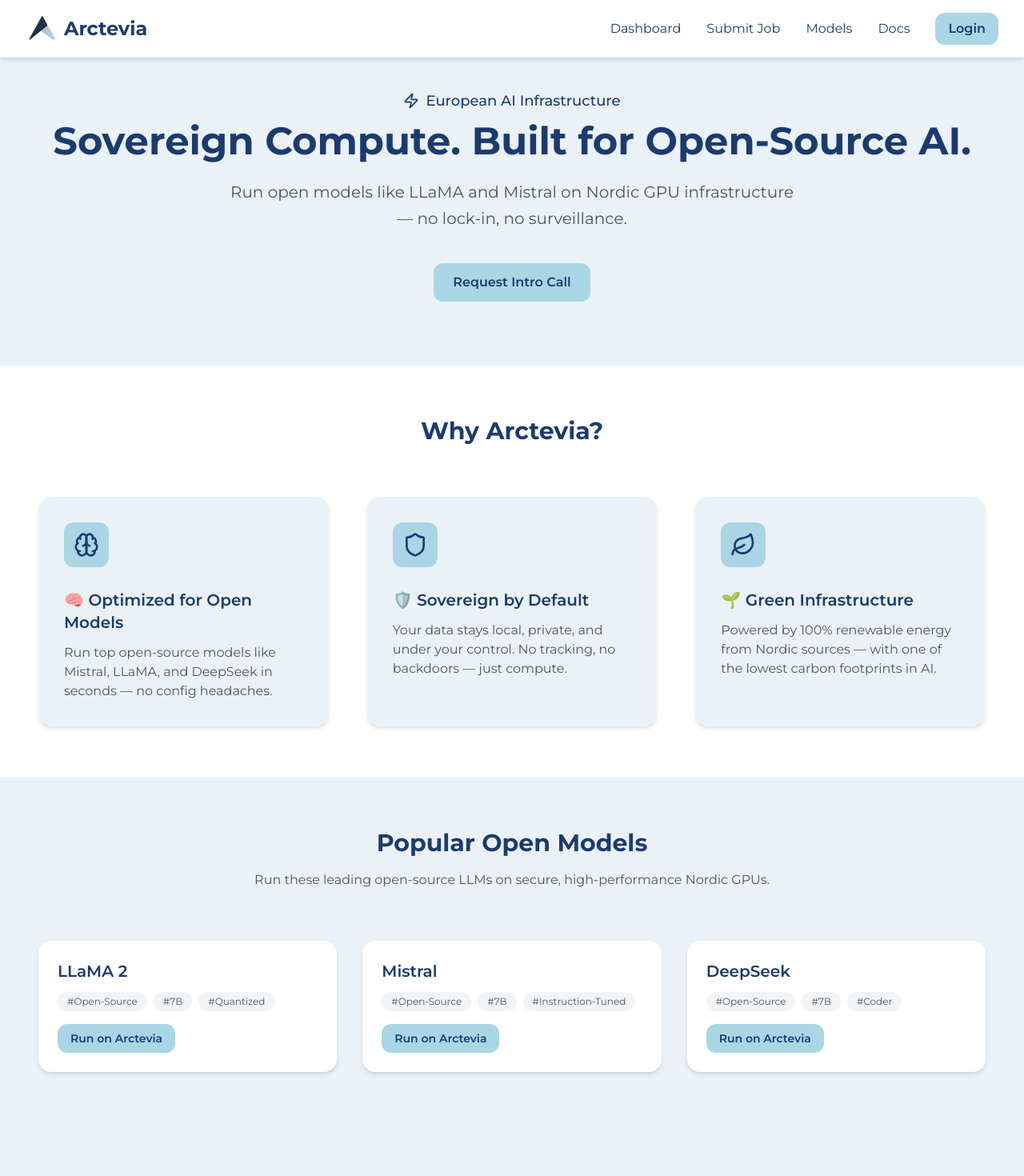
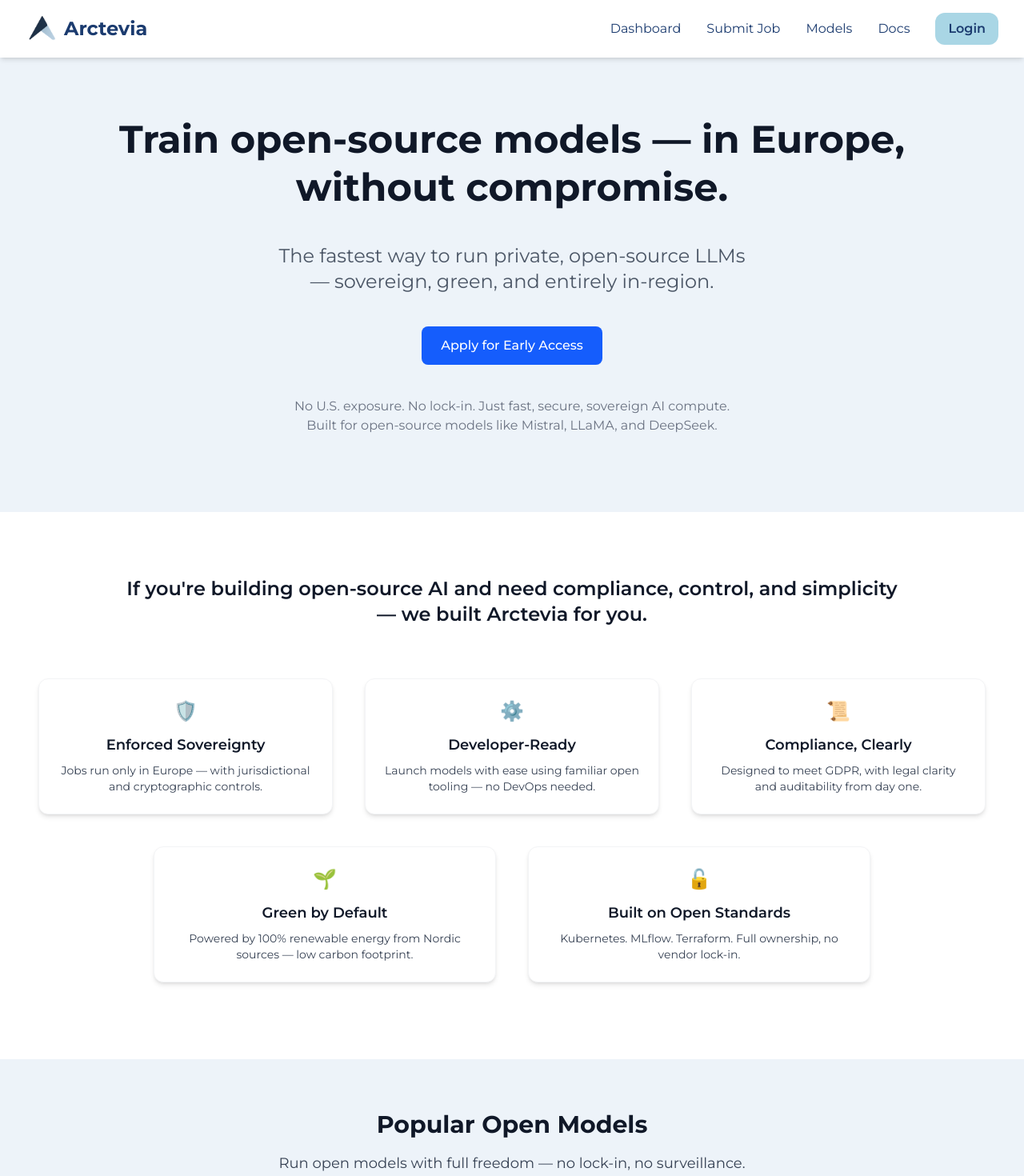
Before and after one commit to Svezzi/Arctevia, a Next.js app: page / in a window 1280 px wide. Shown: the top 1470 px of the page at 80% size. Built offline with nearby package versions, Linux system fonts and the light colour scheme.

Commit message:
Fix ESLint errors causing build failure

```diff
--- a/src/app/blog/page.tsx
+++ b/src/app/blog/page.tsx
@@ -6,7 +6,10 @@ export default function BlogPage() {
       {/* Hero/Header Section */}
       <section className="bg-gradient-to-b from-[#1B3B6F] to-[#2a5ca3] text-white py-16">
         <div className="max-w-5xl mx-auto px-6 text-center">
-          <h1 className="text-4xl md:text-5xl font-bold mb-6">Arctevia Blog</h1>
+          <h1 className="text-4xl md:text-5xl font-bold text-[#1B3B6F] mb-6">Coming Soon</h1>
+          <p className="text-xl md:text-2xl text-gray-700 max-w-3xl mx-auto">
+            Our blog is under construction. Check back soon for updates, insights, and news about Arctevia&apos;s progress!
+          </p>
         </div>
       </section>
 
--- a/src/app/page.tsx
+++ b/src/app/page.tsx
@@ -1,192 +1,208 @@
 'use client';
 
-import Link from 'next/link';
-import { Server, Shield, Leaf, Zap, Brain, X } from 'lucide-react';
+import { Shield, Leaf, Zap, Brain, X, Clock, CheckCircle } from 'lucide-react';
 import { useState } from 'react';
 
 export default function Home() {
   const [showModal, setShowModal] = useState(false);
 
   return (
-    <div className="bg-[#EAF2F8] pb-20">
-      {/* Hero Section - with margin top to account for fixed navbar */}
-      <section className="pt-28 pb-20">
+    <div className="bg-white">
+      {/* Hero Section - with increased top padding for breathing room */}
+      <section className="pt-36 pb-24 bg-[#EDF3F9]">
         <div className="max-w-7xl mx-auto px-6 md:px-12">
           <div className="text-center">
-            <div className="flex items-center justify-center mb-3">
-              <Zap className="w-5 h-5 text-[#1B3B6F] mr-2" />
-              <span className="text-lg font-medium text-[#1B3B6F]">European AI Infrastructure</span>
+            <h1 className="text-4xl md:text-5xl font-bold text-gray-900 max-w-full mx-auto text-center mb-10 leading-tight">
+              Train open-source models — in Europe, without compromise.
+            </h1>
+            <p className="text-xl md:text-2xl text-gray-600 max-w-3xl mx-auto text-center mb-10">
+              The fastest way to run private, open-source LLMs<br />
+              — sovereign, green, and entirely in-region.
+            </p>
+            <div className="mb-10 flex justify-center">
+              <button
+                onClick={() => setShowModal(true)}
+                className="bg-blue-600 text-white px-6 py-3 rounded-lg font-medium hover:bg-blue-700 transition duration-200"
+              >
+                Apply for Early Access
+              </button>
             </div>
-            <h1 className="text-4xl md:text-5xl font-bold text-[#1B3B6F] mb-6">
-              Sovereign Compute. Built for Open-Source AI.
-            </h1>
-            <p className="text-xl text-gray-600 max-w-4xl mx-auto mb-10 leading-relaxed">
-              Run open models like LLaMA and Mistral on Nordic GPU infrastructure<br />— no lock-in, no surveillance.
+            <p className="text-base text-gray-500 text-center max-w-2xl mx-auto">
+              No U.S. exposure. No lock-in. Just fast, secure, sovereign AI compute.<br />
+              Built for open-source models like Mistral, LLaMA, and DeepSeek.
             </p>
-            <button
-              onClick={() => setShowModal(true)}
-              className="bg-[#A9D6E5] text-[#1B3B6F] px-6 py-3 rounded-xl font-semibold hover:bg-[#1B3B6F] hover:text-white transition duration-200 inline-block"
-            >
-              Request Intro Call
-            </button>
           </div>
         </div>
       </section>
 
-      {/* Features Section */}
-      <section className="py-16 bg-white">
+      {/* Features Section - with white background */}
+      <section className="pt-20 pb-24 bg-white">
         <div className="max-w-7xl mx-auto px-6 md:px-12">
-          <h2 className="text-3xl font-bold text-[#1B3B6F] text-center mb-16">
-            Why Arctevia?
+          <h2 className="text-xl md:text-2xl font-semibold text-center text-gray-900 mb-16 max-w-7xl mx-auto">
+            If you&apos;re building open-source AI and need compliance, control, and simplicity<br />
+            — we built Arctevia for you.
           </h2>
-          <div className="grid grid-cols-1 md:grid-cols-3 gap-12">
+          <div className="grid grid-cols-1 sm:grid-cols-2 lg:grid-cols-3 gap-10 mb-10">
             {/* Feature 1 */}
-            <div className="bg-[#EAF2F8] p-8 rounded-2xl shadow-md">
-              <div className="bg-[#A9D6E5] p-3 rounded-xl inline-block mb-5">
-                <Brain className="w-8 h-8 text-[#1B3B6F]" />
-              </div>
-              <h3 className="text-xl font-semibold text-[#1B3B6F] mb-3">
-                🧠 Optimized for Open Models
-              </h3>
-              <p className="text-gray-600">
-                Run top open-source models like Mistral, LLaMA, and DeepSeek in seconds — no config headaches.
+            <div className="bg-white shadow-md rounded-xl p-6 text-center border border-gray-100">
+              <div className="text-2xl mb-3">🛡️</div>
+              <h3 className="text-lg font-semibold text-gray-900">Enforced Sovereignty</h3>
+              <p className="mt-2 text-gray-700 text-sm">
+                Jobs run only in Europe — with jurisdictional and cryptographic controls.
               </p>
             </div>
 
             {/* Feature 2 */}
-            <div className="bg-[#EAF2F8] p-8 rounded-2xl shadow-md">
-              <div className="bg-[#A9D6E5] p-3 rounded-xl inline-block mb-5">
-                <Shield className="w-8 h-8 text-[#1B3B6F]" />
-              </div>
-              <h3 className="text-xl font-semibold text-[#1B3B6F] mb-3">
-                🛡️ Sovereign by Default
-              </h3>
-              <p className="text-gray-600">
-                Your data stays local, private, and under your control. No tracking, no backdoors — just compute.
+            <div className="bg-white shadow-md rounded-xl p-6 text-center border border-gray-100">
+              <div className="text-2xl mb-3">⚙️</div>
+              <h3 className="text-lg font-semibold text-gray-900">Developer-Ready</h3>
+              <p className="mt-2 text-gray-700 text-sm">
+                Launch models with ease using familiar open tooling — no DevOps needed.
               </p>
             </div>
 
             {/* Feature 3 */}
-            <div className="bg-[#EAF2F8] p-8 rounded-2xl shadow-md">
-              <div className="bg-[#A9D6E5] p-3 rounded-xl inline-block mb-5">
-                <Leaf className="w-8 h-8 text-[#1B3B6F]" />
-              </div>
-              <h3 className="text-xl font-semibold text-[#1B3B6F] mb-3">
-                🌱 Green Infrastructure
-              </h3>
-              <p className="text-gray-600">
-                Powered by 100% renewable energy from Nordic sources — with one of the lowest carbon footprints in AI.
+            <div className="bg-white shadow-md rounded-xl p-6 text-center border border-gray-100">
+              <div className="text-2xl mb-3">📜</div>
+              <h3 className="text-lg font-semibold text-gray-900">Compliance, Clearly</h3>
+              <p className="mt-2 text-gray-700 text-sm">
+                Designed to meet GDPR, with legal clarity and auditability from day one.
+              </p>
+            </div>
+          </div>
+          <div className="grid grid-cols-1 sm:grid-cols-2 gap-10 max-w-4xl mx-auto">
+            {/* Feature 4 */}
+            <div className="bg-white shadow-md rounded-xl p-6 text-center border border-gray-100">
+              <div className="text-2xl mb-3">🌱</div>
+              <h3 className="text-lg font-semibold text-gray-900">Green by Default</h3>
+              <p className="mt-2 text-gray-700 text-sm">
+                Powered by 100% renewable energy from Nordic sources — low carbon footprint.
+              </p>
+            </div>
+
+            {/* Feature 5 */}
+            <div className="bg-white shadow-md rounded-xl p-6 text-center border border-gray-100">
+              <div className="text-2xl mb-3">🔓</div>
+              <h3 className="text-lg font-semibold text-gray-900">Built on Open Standards</h3>
+              <p className="mt-2 text-gray-700 text-sm">
+                Kubernetes. MLflow. Terraform. Full ownership, no vendor lock-in.
               </p>
             </div>
           </div>
         </div>
       </section>
 
-      {/* Models Section */}
-      <section className="py-16">
+      {/* Models Section - light blue background */}
+      <section className="pt-16 pb-16 bg-[#EDF3F9]">
         <div className="max-w-7xl mx-auto px-6 md:px-12">
-          <h2 className="text-3xl font-bold text-[#1B3B6F] text-center mb-4">
+          <h2 className="text-3xl font-bold text-gray-900 text-center mb-4">
             Popular Open Models
           </h2>
-          <p className="text-center text-gray-600 mb-16 max-w-3xl mx-auto">
-            Run these leading open-source LLMs on secure, high-performance Nordic GPUs.
-          </p>
-          <div className="grid grid-cols-1 md:grid-cols-2 lg:grid-cols-3 gap-8">
+          <h3 className="text-lg text-center text-gray-700 mb-12 max-w-2xl mx-auto">
+            Run open models with full freedom — no lock-in, no surveillance.
+          </h3>
+          <div className="grid grid-cols-1 md:grid-cols-2 lg:grid-cols-3 gap-6">
             {/* Model Card 1 */}
             <div className="bg-white p-6 rounded-2xl shadow-md">
-              <h3 className="text-xl font-semibold text-[#1B3B6F] mb-3">
+              <h3 className="text-xl font-semibold text-gray-900 mb-3">
                 LLaMA 2
               </h3>
-              <div className="flex flex-wrap gap-2 mb-4">
-                <span className="text-xs bg-gray-100 text-gray-600 px-3 py-1 rounded-full">
+              <div className="flex flex-wrap gap-1.5 mb-4">
+                <span className="text-xs bg-gray-100 text-gray-700 px-2 py-1 rounded-full">
                   #Open-Source
                 </span>
-                <span className="text-xs bg-gray-100 text-gray-600 px-3 py-1 rounded-full">
+                <span className="text-xs bg-gray-100 text-gray-700 px-2 py-1 rounded-full">
                   #7B
                 </span>
-                <span className="text-xs bg-gray-100 text-gray-600 px-3 py-1 rounded-full">
+                <span className="text-xs bg-gray-100 text-gray-700 px-2 py-1 rounded-full">
                   #Quantized
                 </span>
               </div>
               <button
-                onClick={() => setShowModal(true)}
-                className="bg-[#A9D6E5] text-[#1B3B6F] px-4 py-2 rounded-xl text-sm font-semibold hover:bg-[#1B3B6F] hover:text-white transition duration-200"
+                onClick={() => window.location.href='/models/llama-2'}
+                className="bg-[#A9D6E5] text-[#1B3B6F] px-5 py-2.5 rounded-xl text-sm font-semibold hover:bg-[#1B3B6F] hover:text-white transition duration-200 inline-block"
               >
-                Run on Arctevia
+                View Details
               </button>
             </div>
 
             {/* Model Card 2 */}
             <div className="bg-white p-6 rounded-2xl shadow-md">
-              <h3 className="text-xl font-semibold text-[#1B3B6F] mb-3">
+              <h3 className="text-xl font-semibold text-gray-900 mb-3">
                 Mistral
               </h3>
-              <div className="flex flex-wrap gap-2 mb-4">
-                <span className="text-xs bg-gray-100 text-gray-600 px-3 py-1 rounded-full">
+              <div className="flex flex-wrap gap-1.5 mb-4">
+                <span className="text-xs bg-gray-100 text-gray-700 px-2 py-1 rounded-full">
                   #Open-Source
                 </span>
-                <span className="text-xs bg-gray-100 text-gray-600 px-3 py-1 rounded-full">
+                <span className="text-xs bg-gray-100 text-gray-700 px-2 py-1 rounded-full">
                   #7B
                 </span>
-                <span className="text-xs bg-gray-100 text-gray-600 px-3 py-1 rounded-full">
+                <span className="text-xs bg-gray-100 text-gray-700 px-2 py-1 rounded-full">
                   #Instruction-Tuned
                 </span>
               </div>
               <button
-                onClick={() => setShowModal(true)}
-                className="bg-[#A9D6E5] text-[#1B3B6F] px-4 py-2 rounded-xl text-sm font-semibold hover:bg-[#1B3B6F] hover:text-white transition duration-200"
+                onClick={() => window.location.href='/models/mistral'}
+                className="bg-[#A9D6E5] text-[#1B3B6F] px-5 py-2.5 rounded-xl text-sm font-semibold hover:bg-[#1B3B6F] hover:text-white transition duration-200 inline-block"
               >
-                Run on Arctevia
+                View Details
               </button>
             </div>
 
             {/* Model Card 3 */}
             <div className="bg-white p-6 rounded-2xl shadow-md">
-              <h3 className="text-xl font-semibold text-[#1B3B6F] mb-3">
+              <h3 className="text-xl font-semibold text-gray-900 mb-3">
                 DeepSeek
               </h3>
-              <div className="flex flex-wrap gap-2 mb-4">
-                <span className="text-xs bg-gray-100 text-gray-600 px-3 py-1 rounded-full">
+              <div className="flex flex-wrap gap-1.5 mb-4">
+                <span className="text-xs bg-gray-100 text-gray-700 px-2 py-1 rounded-full">
                   #Open-Source
                 </span>
-                <span className="text-xs bg-gray-100 text-gray-600 px-3 py-1 rounded-full">
+                <span className="text-xs bg-gray-100 text-gray-700 px-2 py-1 rounded-full">
                   #7B
                 </span>
-                <span className="text-xs bg-gray-100 text-gray-600 px-3 py-1 rounded-full">
+                <span className="text-xs bg-gray-100 text-gray-700 px-2 py-1 rounded-full">
                   #Coder
                 </span>
               </div>
               <button
-                onClick={() => setShowModal(true)}
-                className="bg-[#A9D6E5] text-[#1B3B6F] px-4 py-2 rounded-xl text-sm font-semibold hover:bg-[#1B3B6F] hover:text-white transition duration-200"
+                onClick={() => window.location.href='/models/deepseek'}
+                className="bg-[#A9D6E5] text-[#1B3B6F] px-5 py-2.5 rounded-xl text-sm font-semibold hover:bg-[#1B3B6F] hover:text-white transition duration-200 inline-block"
               >
-                Run on Arctevia
+                View Details
               </button>
             </div>
           </div>
         </div>
       </section>
 
-      {/* CTA Section */}
-      <section className="py-16 bg-gradient-to-b from-white to-[#A9D6E5] rounded-2xl mt-20 mx-6 md:mx-12">
-        <div className="max-w-3xl mx-auto text-center px-4">
-          <h2 className="text-3xl font-bold text-[#1B3B6F] leading-tight max-w-2xl mx-auto">
-            Let's explore partnership opportunities in sovereign AI compute.
-          </h2>
-          <p className="mt-4 text-base text-gray-700 max-w-2xl mx-auto">
-            Join our early access program to help shape the future of private, sustainable infrastructure for AI teams across Europe.
-          </p>
-          <p className="mt-3 text-sm text-gray-600 max-w-2xl mx-auto">
-            We're connecting with data centers, researchers, and open-source AI teams aligned with privacy-first, sustainable infrastructure.
+      {/* Call to Action Section - white background */}
+      <section className="pt-16 pb-24 bg-white">
+        <div className="max-w-3xl mx-auto px-6 md:px-12 text-center">
+          <h2 className="text-3xl font-bold text-gray-900 mb-6">Ready to get started?</h2>
+          <p className="text-lg text-gray-600 mb-10">
+            Apply for early access to Arctevia&apos;s sovereign compute platform and start running open-source models in Europe today.
           </p>
           <button
             onClick={() => setShowModal(true)}
-            className="bg-[#1B3B6F] text-white px-6 py-3 rounded-xl font-semibold hover:bg-[#A9D6E5] hover:text-[#1B3B6F] transition duration-200 inline-block mt-8"
+            className="bg-blue-600 text-white px-8 py-3 rounded-lg font-medium hover:bg-blue-700 transition duration-200"
           >
-            Request a Partner Intro Call
+            Apply for Early Access
           </button>
+          <p className="text-sm text-gray-500 mt-6">
+            Questions? Feel free to <button onClick={() => window.location.href='/contact'} className="text-blue-600 hover:underline">contact us</button>.
+          </p>
         </div>
       </section>
+
+      {/* Footer */}
+      <footer className="bg-[#EDF3F9] py-12">
+        <div className="max-w-7xl mx-auto px-6 md:px-12 text-center text-gray-500 text-sm">
+          <p>&copy; {new Date().getFullYear()} Arctevia. All rights reserved.</p>
+          <p>Built with privacy and sustainability in mind.</p>
+        </div>
+      </footer>
 
       {/* Early Access Modal */}
       {showModal && (
```
Also changed, not shown: src/app/about/page.tsx (+14 -21 lines), src/app/docs/page.tsx (+8 -3 lines), src/app/models/page.tsx (+49 -41 lines).
